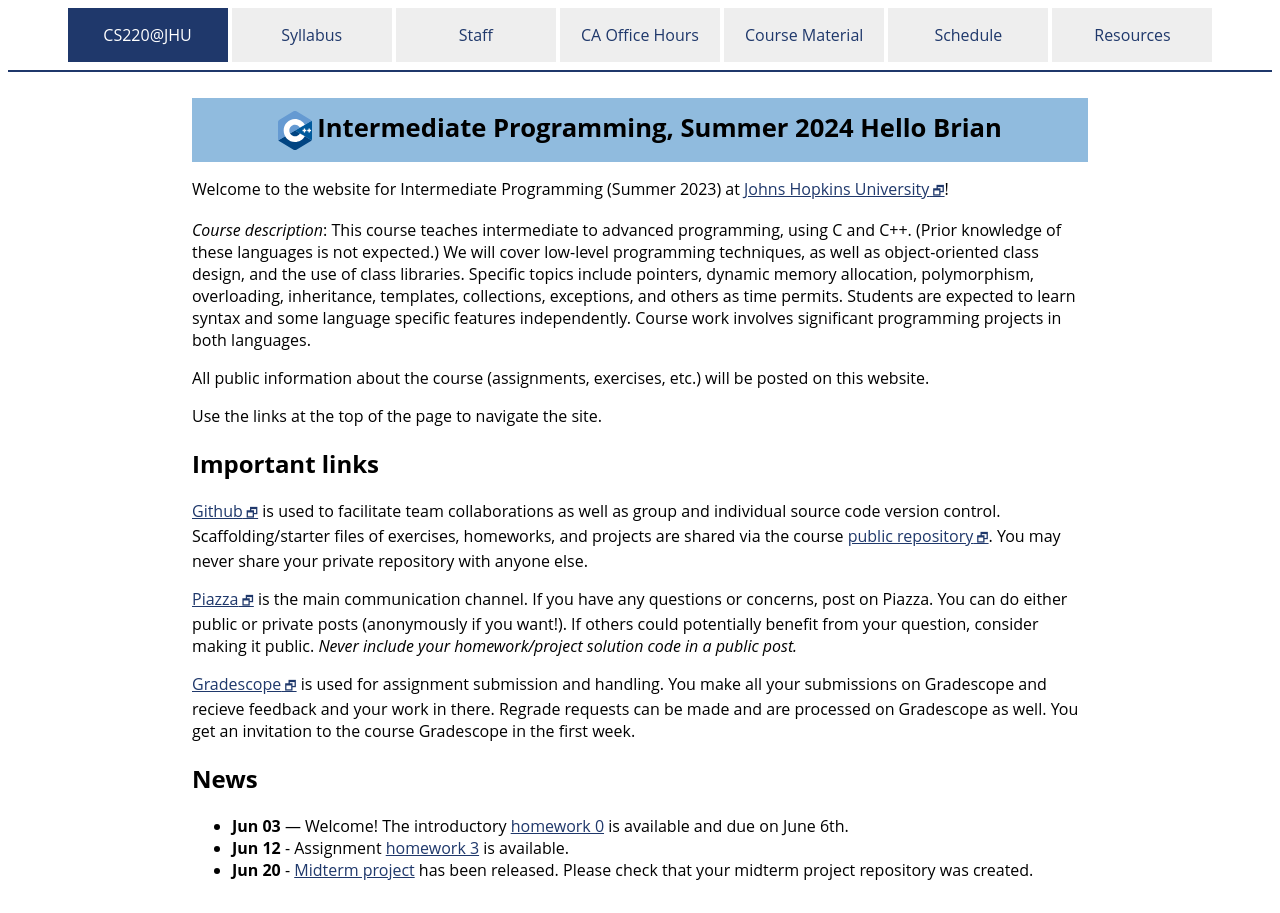
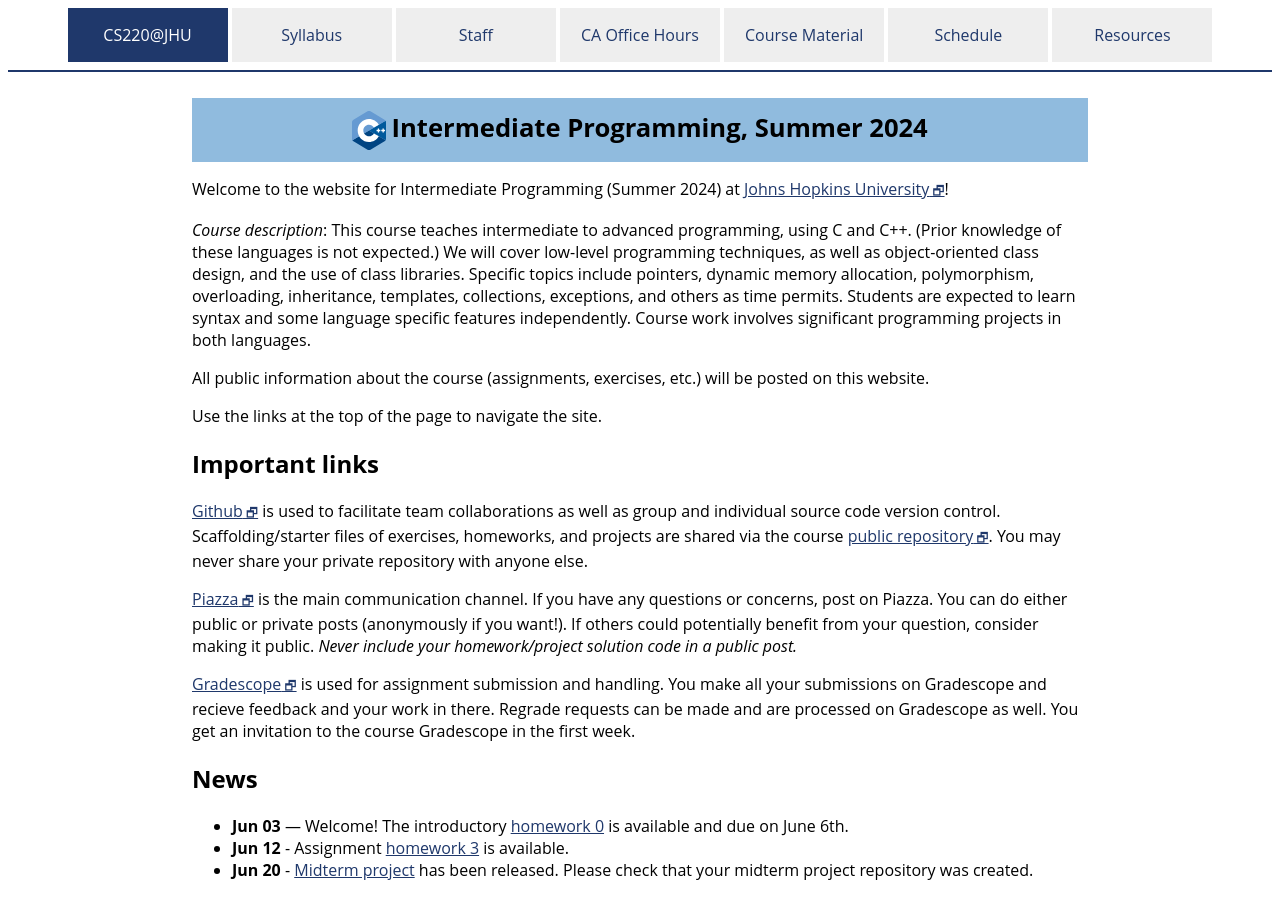
Before and after one commit to jhu-ip/cs220-summer24, a Jekyll site: the page built from index.md, in a window 1280 px wide. Built offline with Jekyll 4.4.1, drawn with Linux system fonts in a browser that asks for light colours.

Commit message:
Fix typo in index.html

```diff
--- a/index.md
+++ b/index.md
@@ -1,10 +1,10 @@
 ---
 layout: default
-title: "Intermediate Programming, Summer 2024 Hello Brian"
+title: "Intermediate Programming, Summer 2024"
 category: "home"
 ---
 
-Welcome to the website for Intermediate Programming (Summer 2023) at
+Welcome to the website for Intermediate Programming (Summer 2024) at
 <a class="external" target="_blank" href="https://www.jhu.edu/">Johns Hopkins University</a>!
 
 *Course description*: This course teaches intermediate to advanced
@@ -28,10 +28,10 @@ Use the links at the top of the page to navigate the site.
 team collaborations as well as group and individual
 source code version control. Scaffolding/starter files of
 exercises, homeworks, and projects are shared via the course
-<a class="external" target="_blank" href="https://github.com/jhu-ip/cs220-summer23-public">public repository</a>.
+<a class="external" target="_blank" href="https://github.com/jhu-ip/cs220-summer24-public">public repository</a>.
 You may never share your private repository with anyone else.
 
-<a class="external" target="_blank" href="https://piazza.com/jhu/summer2023/en601220/home">Piazza</a> is
+<a class="external" target="_blank" href="https://piazza.com/jhu/summer2024/601220/home">Piazza</a> is
 the main communication channel. If you have any questions or concerns,
 post on Piazza. You can do either public or private posts (anonymously
 if you want!). If others could potentially benefit from your question,
```
